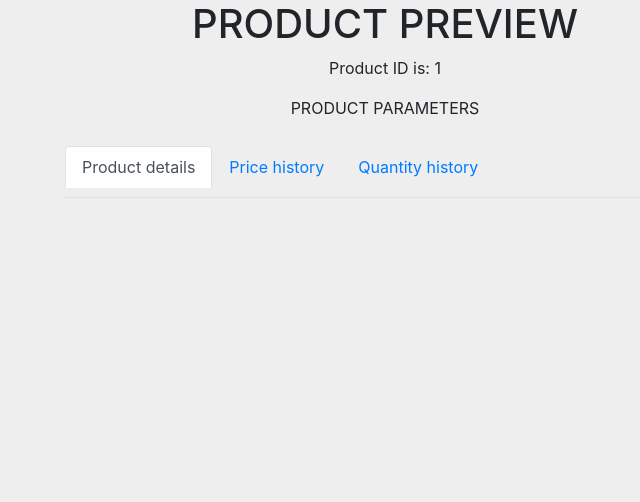
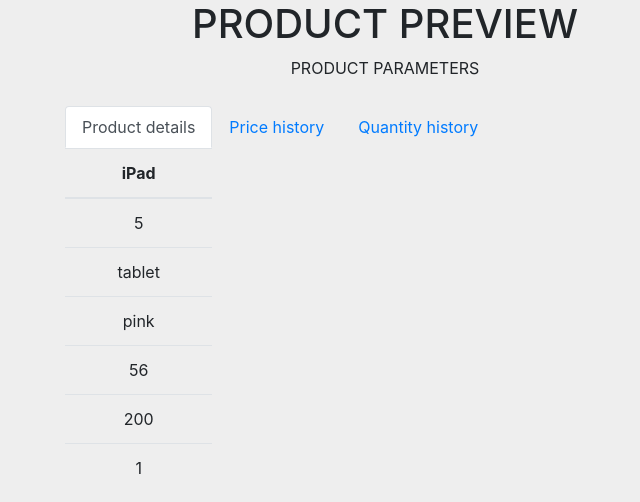
Before and after one commit to mindazub/react-router-crud, a React (Create React App) app: page /products/1 in a window 1280 px wide. Shown: the top 502 px of the page, without its empty margins (255-895 px from the left). Built offline with nearby package versions, Linux system fonts and the light colour scheme.

Commit message:
preview ok, still price and quantity needs to be in input field with the ability to edit

```diff
--- a/src/components/Products.js
+++ b/src/components/Products.js
@@ -2,7 +2,7 @@
 // import { BrowserRouter as Router, Switch, Route, Link } from 'react-router-dom';
 import React from "react";
 import { Link } from "react-router-dom";
-import '../App.css';
+import "../App.css";
 
 class Products extends React.Component {
   constructor(props) {
@@ -28,7 +28,9 @@
               <th scope="col">#</th>
               <th scope="col">Name</th>
               <th scope="col">EAN</th>
+              <th scope="col">Type</th>
               <th scope="col">Color</th>
+              <th scope="col">Quantity</th>
               <th scope="col">Price</th>
               <th scope="col">Active</th>
               <th scope="col">Actions</th>
@@ -42,7 +44,9 @@
                 </th>
                 <td>{product.name}</td>
                 <td>{product.ean}</td>
+                <td>{product.type}</td>
                 <td>{product.color}</td>
+                <td>{product.quantity}</td>
                 <td>{product.price}</td>
                 <td>{product.active}</td>
                 <td>
--- a/src/components/ProductsPreview.js
+++ b/src/components/ProductsPreview.js
@@ -1,61 +1,82 @@
 import React from "react";
-import '../App.css';
+import "../App.css";
 
 class ProductsPreview extends React.Component {
   constructor(props) {
     super(props);
 
     this.state = {
-      products: JSON.parse(localStorage.getItem("products")),
+      products: JSON.parse(localStorage.getItem("products"))
     };
-
-
-
   }
 
+  commponentDidMount() {
+    // let productFound = this.state.products.filter(product => product.id === this.props.match.params.id)[0];
+    // console.log('Product is: ' + productFound.name);
+    let productFound = this.state.products.filter(
+      product => (product.id = this.props.match.params.id)
+    )[0];
 
-  commponentDidMount() {
-    let productFound = this.state.products.find(product => product.id === this.props.match.params.id);
-    console.log('Product is: ' + productFound.name);
-
+    console.log("Masyvas? - " + this.state.products);
   }
 
-  // getProductById(prodId) {
-  //   let product = JSON.parse(localStorage.getItem("products")).filter(
-  //     products => products.id === prodId
-  //   );
-  //   console.log("GetProductById is: " + product);
-  //   return product;
-  // }
-
   render() {
-    let prodId = this.props.match.params.id;
-    console.log("Product Id is " + prodId);
+    let productFound = this.state.products.filter(
+      product => (product.id = this.props.match.params.id)
+    )[0];
 
     return (
       <div className="app-wrapper">
         <h1>PRODUCT PREVIEW</h1>
-        <p>Product ID is: {this.props.match.params.id}</p>
 
         <p>PRODUCT PARAMETERS</p>
 
-
-
         <ul className="nav nav-tabs my-tabs">
           <li className="nav-item">
-            <a className="nav-link active" href="#">Product details</a>
+            <a className="nav-link active" href="#">
+              Product details
+            </a>
+            <p>
+              <table class="table">
+                <thead>
+                  <tr>
+                    <th>{productFound.name}</th>
+                  </tr>
+                </thead>
+                <tbody>
+                  <tr>
+                    <td>{productFound.ean}</td>
+                  </tr>
+                  <tr>
+                    <td>{productFound.type}</td>
+                  </tr>
+                  <tr>
+                    <td>{productFound.color}</td>
+                  </tr>
+                  <tr>
+                    <td>{productFound.quantity}</td>
+                  </tr>
+                  <tr>
+                    <td>{productFound.price}</td>
+                  </tr>
+                  <tr>
+                    <td>{productFound.active}</td>
+                  </tr>
+                </tbody>
+              </table>
+            </p>
           </li>
           <li className="nav-item">
-            <a className="nav-link" onClick={this.showPriceHistory} href="#">Price history</a>
+            <a className="nav-link" onClick={this.showPriceHistory} href="#">
+              Price history
+            </a>
           </li>
           <li className="nav-item">
-            <a className="nav-link" onClick={this.showPriceHistory} href="#">Quantity history</a>
+            <a className="nav-link" onClick={this.showPriceHistory} href="#">
+              Quantity history
+            </a>
           </li>
         </ul>
-
-
-
-
       </div>
     );
   }
```
